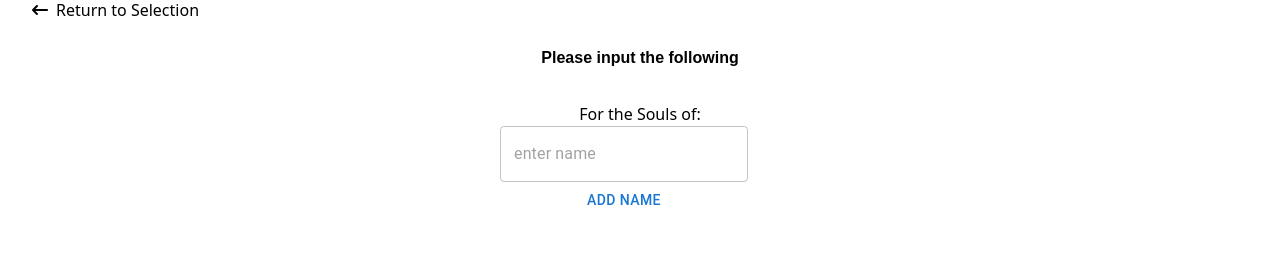
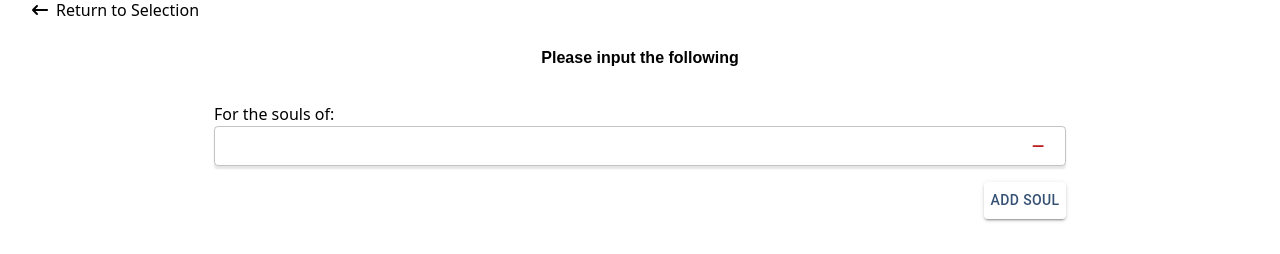
Before and after one commit to b1gmcdaddy/parokyano, a React (Vite) app in the folder client/: page /mass-intention-souls in a window 1280 px wide. Shown: the part 263-517 px from the top of the page. Built offline with nearby package versions, Linux system fonts and the light colour scheme; no server answers.

Commit message:
souls intention frontend

```diff
--- a/client/src/pages/parishioner/mass-intentions/Souls.jsx
+++ b/client/src/pages/parishioner/mass-intentions/Souls.jsx
@@ -7,15 +7,12 @@ import {
   Grid,
   TextField,
   MenuItem,
-  Box,
   Button,
-  RadioGroup,
-  FormControlLabel,
-  Radio,
-  Typography,
+  InputAdornment,
+  IconButton
 } from "@mui/material";
 import { FontAwesomeIcon } from "@fortawesome/react-fontawesome";
-import { faArrowLeftLong } from "@fortawesome/free-solid-svg-icons";
+import { faArrowLeftLong, faMinus } from "@fortawesome/free-solid-svg-icons";
 import { Link } from "react-router-dom";
 import ReCAPTCHA from "react-google-recaptcha";
 import Footer from "../../../components/Footer";
@@ -123,10 +120,10 @@ const Souls = () => {
     });
   };
 
-  // need removal function for names
-  // const undoAddSouls = () => {
-  //   setMoreSouls(false);
-  // }
+   const removeSoul = (index) => {
+    const temp = formData.intention_details.filter((_, i) => i !== index);
+    setFormData({ ...formData, intention_details: temp });
+  };
 
   const handleCaptchaChange = (value) => {
     setCaptchaValue(value);
@@ -155,29 +152,40 @@ const Souls = () => {
       <Container maxWidth="md" sx={{ marginBottom: "50px" }}>
         <form onSubmit={handleSubmit}>
           <Grid container spacing={4}>
-            <Grid item xs={12} sm={12} textAlign={"center"}>
-              <h5 className="mb-0 pb-0">For the Souls of:</h5>
-            </Grid>
-
-            {/* dynamic rendering of textfields */}
-            <Grid
-              container
-              justifyContent={"center"}
-              alignItems={"center"}
-              direction={"column"}
-            >
+            <Grid item xs={12}>
+              <label>For the souls of:</label>
               {formData.intention_details.map((name, index) => (
-                <Grid item key={index} container justifyContent={"center"}>
-                  <TextField
-                    type="text"
-                    onChange={(e) => handleSouls(index, e)}
-                    placeholder="enter name"
-                  />
-                </Grid>
+                <TextField
+                  key={index}
+                  type="text"
+                  fullWidth
+                  sx={inputstlying}
+                  variant="outlined"
+                  size="small"
+                  value={name}
+                  onChange={(e) => handleSouls(index, e)}
+                  required
+                  InputProps={{
+                    endAdornment: (
+                      <InputAdornment position="end">
+                        <IconButton
+                          color="secondary"
+                          onClick={() => removeSoul(index)}
+                        >
+                          <FontAwesomeIcon icon={faMinus} className="text-sm text-red-700"/>
+                        </IconButton>
+                      </InputAdornment>
+                    ),
+                  }}
+                  style={{ marginBottom: "1rem" }}
+                />
               ))}
-              <Button type="button" onClick={addMoreSouls}>
-                Add Name
-              </Button>
+              <Button type="button" onClick={addMoreSouls} variant="contained" sx={{color: "#355173", padding: 0.8,
+                backgroundColor: "white", float: "right",
+                "&:hover": {
+                  backgroundColor: "white",
+                  color: "#355173"
+                }}}> Add Soul</Button>
             </Grid>
 
             <Grid item xs={12} sm={4}>
```
